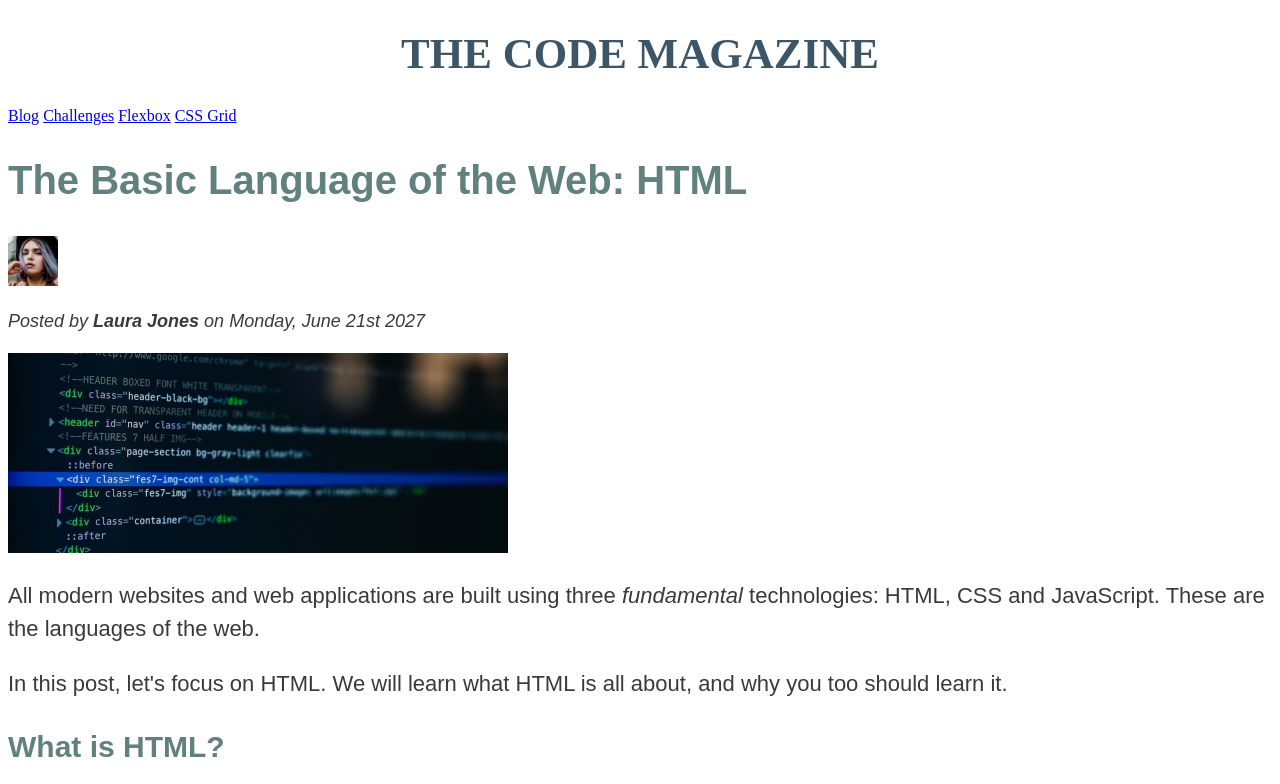
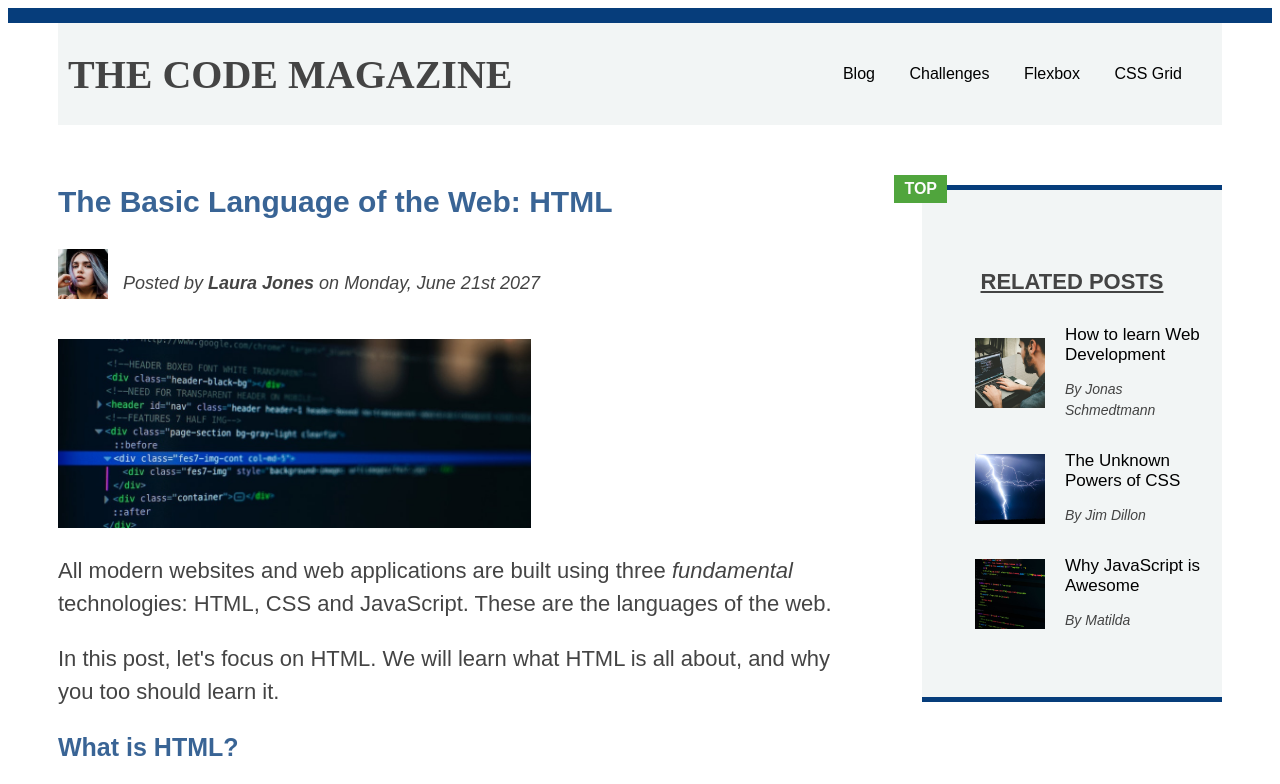
Before and after one commit to krisha2002/Website-for-Learning, a plain HTML site: page index.html in a window 1280 px wide. Shown: the top 784 px of the page. Drawn offline with Linux system fonts and the light colour scheme.

Commit message:
Add files via upload

```diff
--- a/index.html
+++ b/index.html
@@ -16,36 +16,42 @@
       <h5>The Basic Language of the web : HTML</h5>
       <h6>The Basic Language of the web : HTML</h6> -->
 
-  <header>
-    <p>
+      <div class="container">
+        <header class="main">
           <h1>The Code Magazine</h1>
 
           <nav>
             <a href="blog.html" >Blog</a>
             <a href="#">Challenges</a>
-      <a href="#">Flexbox</a>
-      <a href="#">CSS Grid</a>
+            <a href="flexbox.html">Flexbox</a>
+            <a href="css-grid.html">CSS Grid</a>
           </nav>
-    </p>
+
         </header>
-
+        <!-- ONLY NECESSARY FOR FLEXBOX -->
+        <!-- <div class="row"> -->
           <article>
-    <header>
+            <header class="post">
               <h2>The Basic Language of the Web: HTML</h2>
-
+              <div class="author-info">
                 <img
                 src="img/laura-jones.jpg"
                 alt="Laura Jones image"
                 height="50"
-    width="50"/>
-    <p id="author">Posted by <strong>Laura Jones</strong> on Monday, June 21st 2027</p>
-
+                width="50"
+                <!-- class="author-img" -->
+                <p class="author">Posted by <strong>Laura Jones</strong> on Monday, June 21st 2027</p>
+              </div>
+            </header>
             <img
             src="img/post-img.jpg"
+            class="post-img"
             alt="HTML code on a screen"
             width="500"
             height="200"/>
 
+
+            <button>Like❤️</button>
           </header>
 
           <p>
@@ -86,8 +92,6 @@
 
               </p>
 
-    </p>
-
               <h3>Why should you learn HTML?</h3>
               <p>There are countless reasons for learning the fundamental language of the web. Here are 5 of them:</p>
 
@@ -104,54 +108,65 @@
 
             <aside>
 
-    <h4> Related Posts</h4>
+              <h4>Related Posts</h4>
               <ul class="related">
-        <li>
+                <li class="related-post">
                   <img
                   src="img/related-1.jpg"
                   alt="a man coding"
                   width="70"
                   height="70"
                   />
+                  <div>
                     <a href="https://developer.mozilla.org/en-US/docs/Learn"
-            target="_blank">How to learn Web Development
-            </a>
+                    target="_blank"
+                    class="related-link">How to learn Web Development</a>
                     <p class="related-author">By Jonas Schmedtmann</p>
+                  </div>
+                </li>
 
-        </li>
-      <li>
+                <li class="related-post">
                   <img
                   src="img/related-2.jpg"
                   alt="thunderstorm"
                   width="70"
                   height="70"
                   />
+                  <div>
                     <a href="https://medium.com/codex/the-hidden-powers-of-css-5f73111633f8"
-          target="_blank">The Unknown Powers of CSS</a>
+                    target="_blank"
+                    class="related-link">The Unknown Powers of CSS</a>
                     <p class="related-author">By Jim Dillon</p>
 
+                  </div>
                 </li>
-    <li>
+
+                <li class="related-post">
                   <img
                   src="img/related-3.jpg"
                   alt="code"
                   width="70"
                   height="70"
                   />
+                  <div>
                     <a href="https://medium.com/@sannanmalikofficial/why-javascript-is-awesome-4f5ccd46f246"
-        target="_blank">Why JavaScript is Awesome</a>
+                    target="_blank"
+                    class="related-link">Why JavaScript is Awesome</a>
                     <p class="related-author">By Matilda</p>
 
+                  </div>
                 </li>
               </ul>
 
             </aside>
+          <!-- </div> -->
 
           <footer>
-    <p id="copyright">
+            <p id="copyright" class="copyright text">
               Copyright &copy; by The Code Magazine.
             </p>
           </footer>
 
+        </div>
       </body>
       </html>
--- a/style.css
+++ b/style.css
@@ -1,34 +1,59 @@
-h1,
-h2,
-h3,
-h4,
-p,
-li {
+body{
+  color: #444;
   font-family: sans-serif;
-  color: #181717d8;
+  border-top: 15px solid rgba(4, 59, 122, 0.988);
+  border-bottom: 15px solid rgba(4, 59, 122, 0.988);
+  padding-left: 50px;
+  padding-right: 50px;
+  position: relative;
+}
+
+/* .container{
+  position: sticky;
+} */
+
+.main {
+  background-color: rgba(146, 173, 170, 0.116);
+  /* padding: 20px;
+  padding-left: 40px;
+  padding-right: 40px; */
+  padding: 1px 10px;
+  height: 100px;
+}
+
+.post{
+  margin-bottom: 40px;
+}
+
+aside {
+  border-top: 5px solid rgba(4, 59, 122, 0.988);
+  border-bottom: 5px solid rgba(4, 59, 122, 0.988);
+  padding: 50px 0;
+  background-color:  rgba(146, 173, 170, 0.116);
 }
 
 h1 {
-  font-size: 43px;
+  font-size: 40px;
   text-transform: uppercase;
-  font-style: inherit;
   font-family: "Times New Roman", Times, serif;
-  -webkit-text-fill-color: rgba(20, 51, 71, 0.829);
-  text-align: center;
-  color: rgba(66, 138, 134, 0.062);
+  /* text-align: left;
+  transition: color 0.3s ease;
+  color: rgba(13, 14, 14, 0.932); */
+  /* margin-top: 20px; */
 }
 
 h2,
-h3,
-h4 {
-  color: rgba(23, 71, 65, 0.685);
+h3{
+  color: rgba(7, 61, 123, 0.801);
 }
 h2 {
-  font-size: 40px;
+  font-size: 30px;
+  margin-bottom:30px;
+  margin-top: 0;
 }
 
 h3 {
-  font-size: 30px;
+  font-size: 25px;
 }
 
 h4 {
@@ -36,14 +61,24 @@ h4 {
   text-transform: uppercase;
   text-align: center;
   text-decoration-line: underline;
+  margin-bottom: 30px;
 }
+
 p {
   font-size: 22px;
   line-height: 1.5;
+  /* display: inline; */
 }
 
 li {
   font-size: 20px;
+  margin: 13px;
+  cursor: pointer;
+  /* display: inline; */
+}
+
+li:last-child{
+  margin-bottom: 0;
 }
 
 footer p {
@@ -54,7 +89,7 @@ footer p {
   font-style: italic;
 } */
 
-#author {
+.author {
   font-style: italic;
   font-size: 18px;
 }
@@ -64,7 +99,7 @@ footer p {
 }
 
 .related-author {
-  font-size: 18px;
+  font-size: 17px;
   font-weight: bold;
 }
 
@@ -73,31 +108,211 @@ footer p {
 } */
 
 .related {
-  list-style: none;
-}
-
-.main {
-  background-color: black;
-}
-
-aside {
-  background-color: #6863630c;
-  border-top: 5px solid rgba(10, 10, 10, 0.274);
-  border-bottom: 5px solid rgba(10, 10, 10, 0.274);
+  list-style:none;
+  margin-left: 0;
 }
 
 body {
-  background-color: rgba(110, 131, 104, 0);
+  background-color: rgba(215, 225, 241, 0);
 }
 
-/* .first-li{
-  font-weight: bold;
+/*Styling links*/
+a:any-link {
+  color: rgb(0, 0, 0);
+  text-decoration: none;
+}
+
+/* a:visited{
+  color: #rgb(128, 45, 12);
 } */
 
-li:first-child{
-  font-weight: bold;
+li:hover{
+  color: rgb(0, 0, 0);
+  font-weight: bolder;
+  transition: ease-in-out;
 }
 
-li:last-child:{
+a:hover{
+  color:rgb(80, 165, 61);
+  font-weight: bold;
+  transition: 0.2s;
+}
+
+h1:hover{
+  color: rgb(80, 165, 61);
+  transition: 0.4s;
+}
+
+
+/* h2:hover{
+  color:black;
   font-style: italic;
 }
+
+h3:hover{
+  color:black;
+  font-style: italic;
+} */
+
+/* aside:hover{
+  border-top: 5px solid rgb(7, 7, 7);
+  border-bottom: 5px solid rgb(7, 7, 7);
+  padding-top: 0pt;
+} */
+
+/* h1:active{
+  background-color: rgba(14, 87, 83, 0.384);
+} */
+
+/* Resolving Conflicts */
+/*
+#copyright{
+  color:aqua;
+}
+
+.copyright{
+  color:blue;
+}
+
+.text{
+  color:palevioletred;
+}
+
+footer p{
+  color:purple;
+} */
+
+.post-img{
+  width: 60%;
+  height: auto;
+  /* margin: 35px;
+  display: inline-block; */
+}
+
+nav a:link{
+  margin-right: 30px;
+  display: inline;
+}
+
+/* nav a:link:last-child{
+  margin-right: 0;
+} */
+
+button{
+  font-size: 22px;
+  padding: 20px;
+  cursor: pointer;
+  position: absolute;
+  bottom: 55px;
+  right: 50px;
+}
+
+h2{
+  position: relative;
+}
+
+h2::after{
+  content: 'TOP';
+  background-color: rgb(80, 165, 61);
+  color: rgb(252, 252, 252);
+  font-size: 16px;
+  font-weight: bold;
+  display: inline-block;
+  padding: 5px 10px;
+  position: absolute;
+  top: -10px;
+  right: -100px;
+}
+
+footer{
+  /* background-color: palevioletred; */
+  clear: both;
+}
+
+.main{
+  display: flex;
+  align-items: center;
+  justify-content: space-between;
+}
+
+.author-info{
+  display: flex;
+  align-items: center;
+  margin-bottom: 15px;
+}
+
+.author{
+  margin-bottom: 0;
+  margin-left: 15px;
+}
+
+.related-post{
+  display: flex;
+  align-items: center;
+  gap: 20px;
+  margin-bottom: 30px;
+}
+
+.related-author{
+  margin-bottom: 0;
+  font-size: 14px;
+  font-weight: normal;
+  font-style: italic;
+}
+
+.related-link:link{
+  display: flex;
+  font-size: 17px;
+  display: block;
+}
+
+/* FLEXBOX LAYOUT */
+
+/* .row{
+  display: flex;
+  align-items: flex-start;
+  gap: 272px;
+  margin-bottom: 60px;
+}
+
+article{
+  flex: 1;
+  margin-bottom: 0;
+}
+
+
+aside{
+  /* DEFAULTS:
+  flex-grow: 0;
+  flex-shrink: 1;
+  flex-basis: auto;
+  flex: 0 0 300px;
+  margin-top: 30px;
+} */
+
+/* CSS GRID LAYOUT */
+
+.container{
+  display: grid;
+  grid-template-columns: 1fr 300px;
+  column-gap: 75px;
+  row-gap: 60px;
+}
+
+.main{
+  /* grid-column: 1 / span 2;
+             OR */
+  grid-column: 1 / -1;
+}
+
+article{
+
+}
+
+aside{
+  align-self: start;
+}
+
+footer{
+  grid-column: 1 / -1;
+}
```
Also changed, not shown: css-grid.html (added, +126 -0 lines), flexbox.html (added, +88 -0 lines), blog.html (line endings or trailing spaces). Lines whose indentation alone changed are shown as unchanged.
